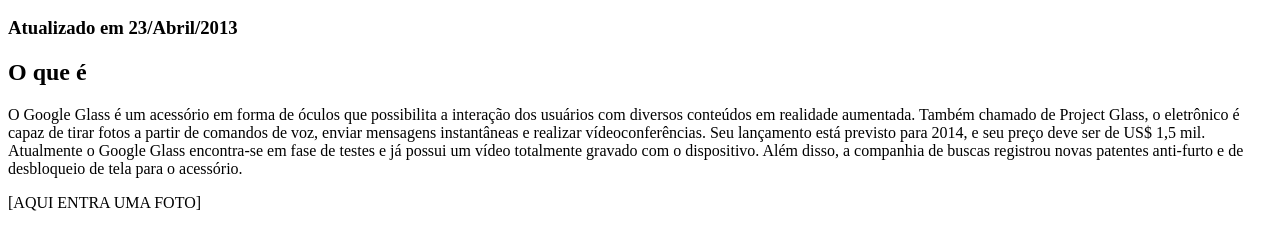
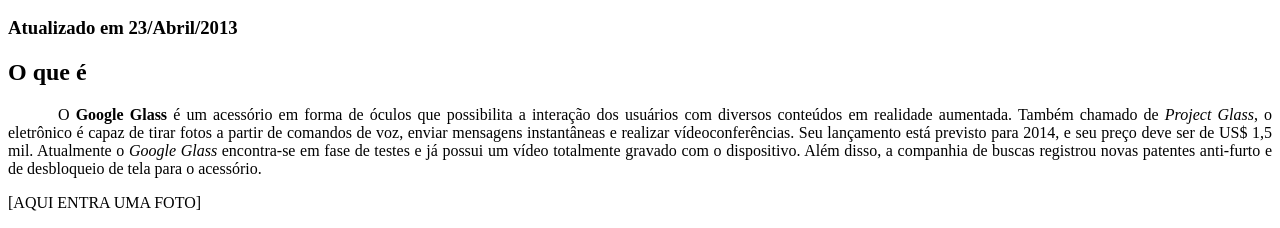
Before and after one commit to IthaloCarvalho/site_glass, a plain HTML site: page index.html in a window 1280 px wide. Shown: the part 402-630 px from the top of the page. Drawn offline with Linux system fonts and the light colour scheme.

Commit message:
começando no css
os primeiro passo com o css e aprendendo algumas tegs que não se utiliza mais

```diff
--- a/index.html
+++ b/index.html
@@ -4,6 +4,12 @@
 <head>
     <meta charset="utf-8" />
     <title>Tudo sobre o Google Glass</title>
+    <style>
+        p {
+            text-align: justify;
+            text-indent: 50px;
+        }
+    </style>
 </head>
 
 <body>
@@ -31,13 +37,13 @@
         </hgroup>
 
         <h2>O que é</h2>
-        <p>O Google Glass é um acessório em forma de óculos que possibilita a interação dos usuários com diversos
+        <p>O <span style="font-weight:900;">Google Glass</span> é um acessório em forma de óculos que possibilita a interação dos usuários com diversos
             conteúdos em
-            realidade aumentada. Também chamado de Project Glass, o eletrônico é capaz de tirar fotos a partir de
+            realidade aumentada. Também chamado de <i>Project Glass</i>, o eletrônico é capaz de tirar fotos a partir de
             comandos de
             voz, enviar mensagens instantâneas e realizar vídeoconferências. Seu lançamento está previsto para 2014, e
             seu preço
-            deve ser de US$ 1,5 mil. Atualmente o Google Glass encontra-se em fase de testes e já possui um vídeo
+            deve ser de US$ 1,5 mil. Atualmente o <em>Google Glass</em> encontra-se em fase de testes e já possui um vídeo
             totalmente
             gravado com o dispositivo. Além disso, a companhia de buscas registrou novas patentes anti-furto e de
             desbloqueio de
```
